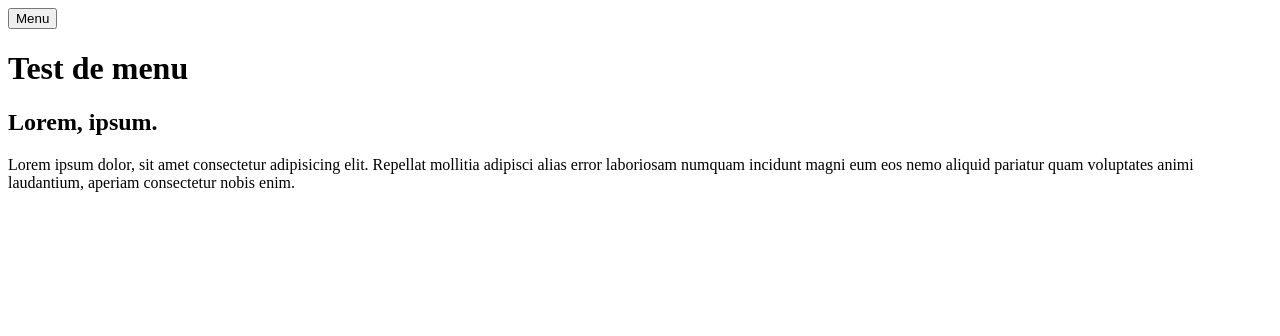
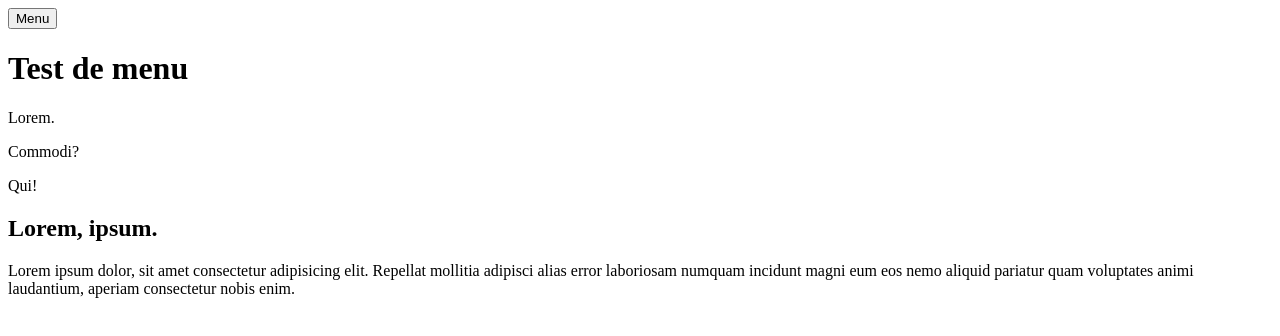
Before and after one commit to MMI-SAE-105/2022-r113-tp2-menu-alpinejs-Nyxisa, a website: page index.html in a window 1280 px wide. Drawn offline with nearby package versions, Linux system fonts and the light colour scheme.

Commit message:
accordéon

```diff
--- a/index.html
+++ b/index.html
@@ -1,6 +1,5 @@
 <!DOCTYPE html>
-<html lang="fr"x-data="{menuIsOpen : false}":class="{noscroll:menuIsOpen,}">
-</html>
+<html lang="fr">
   <head>
     <meta charset="UTF-8" />
     <meta http-equiv="X-UA-Compatible" content="IE=edge" />
@@ -31,8 +30,8 @@
   <body>
     <!-- https://emmet.io/ -->
     <!-- header>h1{Test de menu} -->
-    <header>
-      <button aria-controls="mainNav"
+    <header x-data="{menuIsOpen : false}":class="{noscroll:menuIsOpen,}">
+    <button aria-controls="mainNav"
       @click="menuIsOpen= ! menuIsOpen"
       class="header_menuBtn">
       <aria-expanded="true"menu> Menu
@@ -48,6 +47,30 @@
           <li><a href="#">item3</a></li>
         </ul>
       </nav>
+      <dl x-data="{LoremIsOpen : false}">
+        <dt aria-controls="LoremIsOpen" @click="LoremIsOpen= ! LoremIsOpen">
+          Lorem.
+        </dt>
+         <div id="LoremIsOpen" x-show="LoremIsOpen" x-transition:enter.duration.500ms x-transition:leave.duration.400ms>
+          <dd>Lorem ipsum dolor sit amet.</dd>
+         </div>
+      </dl>
+      <dl x-data="{CommodiIsOpen : false}">
+        <dt aria-controls="CommodiIsOpen" @click="CommodiIsOpen= ! CommodiIsOpen">
+          Commodi?
+        </dt>
+         <div id="CommodiIsOpen" x-show="CommodiIsOpen" x-transition:enter.duration.500ms x-transition:leave.duration.400ms>
+          <dd>Earum, mollitia cumque. Nobis, tenetur.</dd>
+         </div>
+      </dl>
+      <dl x-data="{QuiIsOpen : false}">
+        <dt aria-controls="QuiIsOpen" @click="QuiIsOpen= ! QuiIsOpen">
+          Qui!
+        </dt>
+         <div id="QuiIsOpen" x-show="QuiIsOpen" x-transition:enter.duration.500ms x-transition:leave.duration.400ms>
+          <dd>Dignissimos, facilis atque? Assumenda, aliquid.</dd>
+         </div>
+      </dl>
     </header>
     <!-- h2>lorem2^p>lorem -->
     <h2>Lorem, ipsum.</h2>
```
